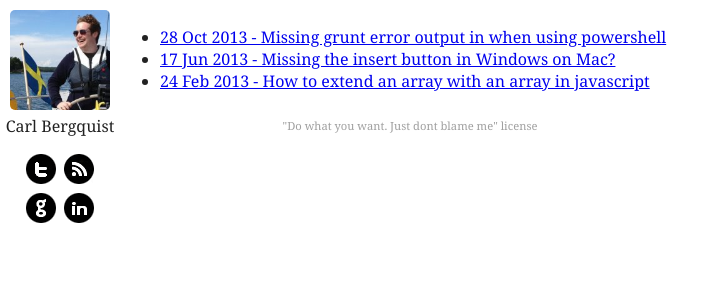
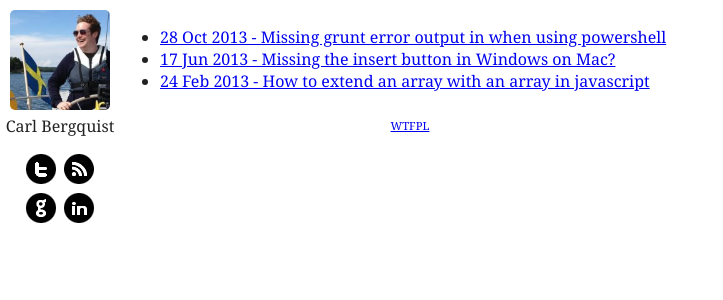
Before and after one commit to bergquist/bergquist.github.com, a Jekyll site: the page built from index.htm, in a window 1280 px wide. Shown: the top 300 px of the page, without its empty margins (0-723 px from the left). Built offline with Jekyll 4.4.1, drawn with Linux system fonts in a browser that asks for light colours.

Commit message:
Update default.html
updated license

```diff
--- a/_layouts/default.html
+++ b/_layouts/default.html
@@ -41,7 +41,7 @@
     {{ content }}
 
     <footer>
-      "Do what you want. Just dont blame me" license
+      <a href="http://wtfpl.org/">WTFPL</a>
     </footer>
     <script type="text/javascript">
       var _gaq = _gaq || [];
```
